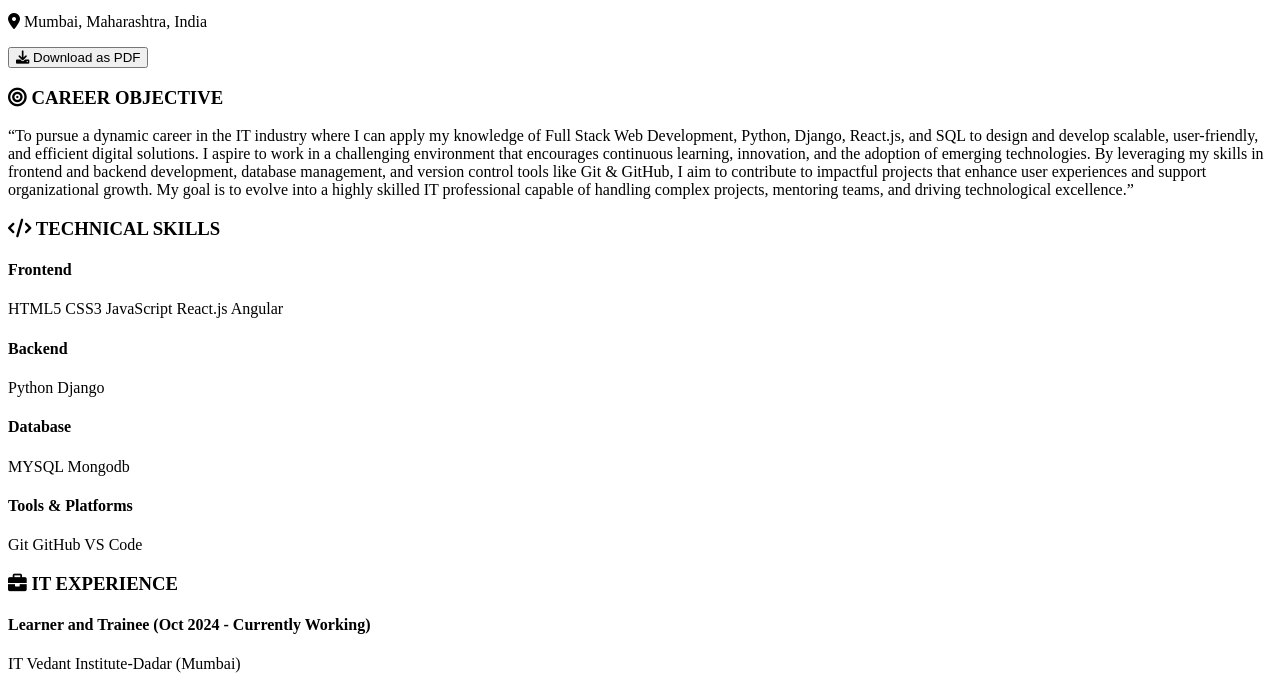
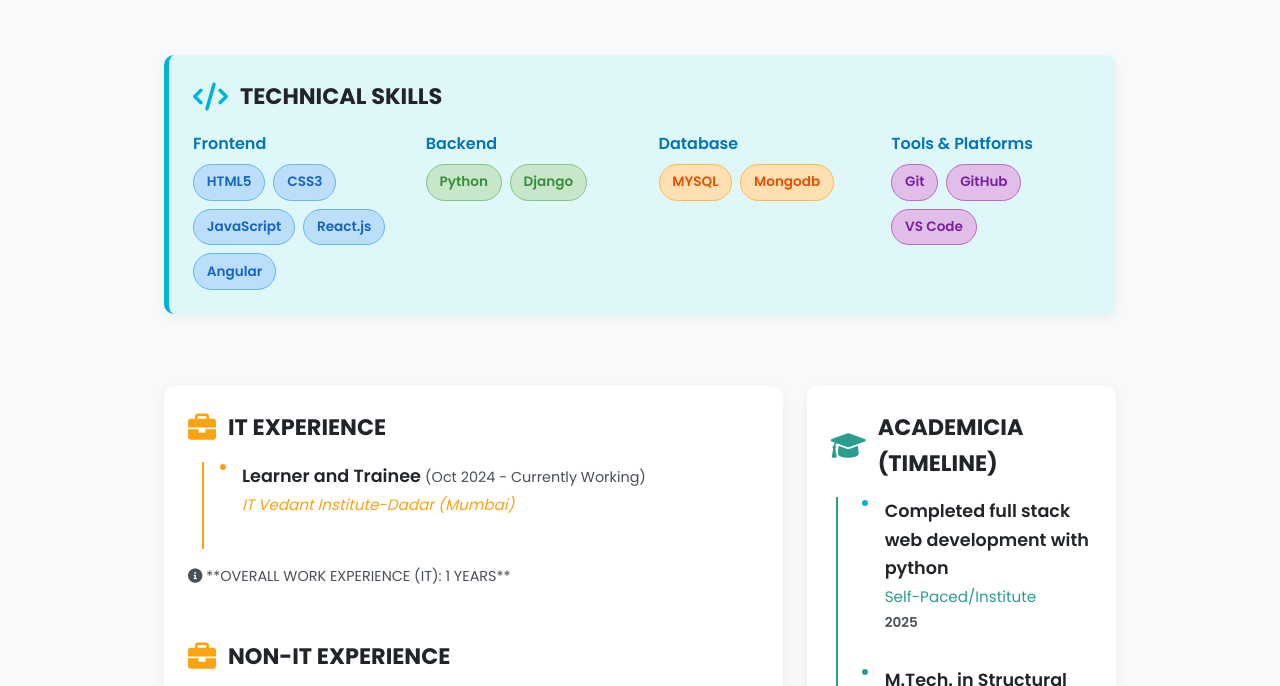
Before and after one commit to MOHSIN8805/Mohsin-khan-Resume, a plain HTML site: page index.html in a window 1280 px wide. Shown: the part 759-1445 px from the top of the page. Drawn offline with Linux system fonts and the light colour scheme.

Commit message:
Update index.html
href changed to style.css

```diff
--- a/index.html
+++ b/index.html
@@ -12,7 +12,7 @@
       rel="stylesheet"
       href="https://cdnjs.cloudflare.com/ajax/libs/font-awesome/6.0.0-beta3/css/all.min.css"
     />
-    <link rel="stylesheet" href="style2.css" />
+    <link rel="stylesheet" href="style.css" />
   </head>
   <body>
     <header class="header">
```
